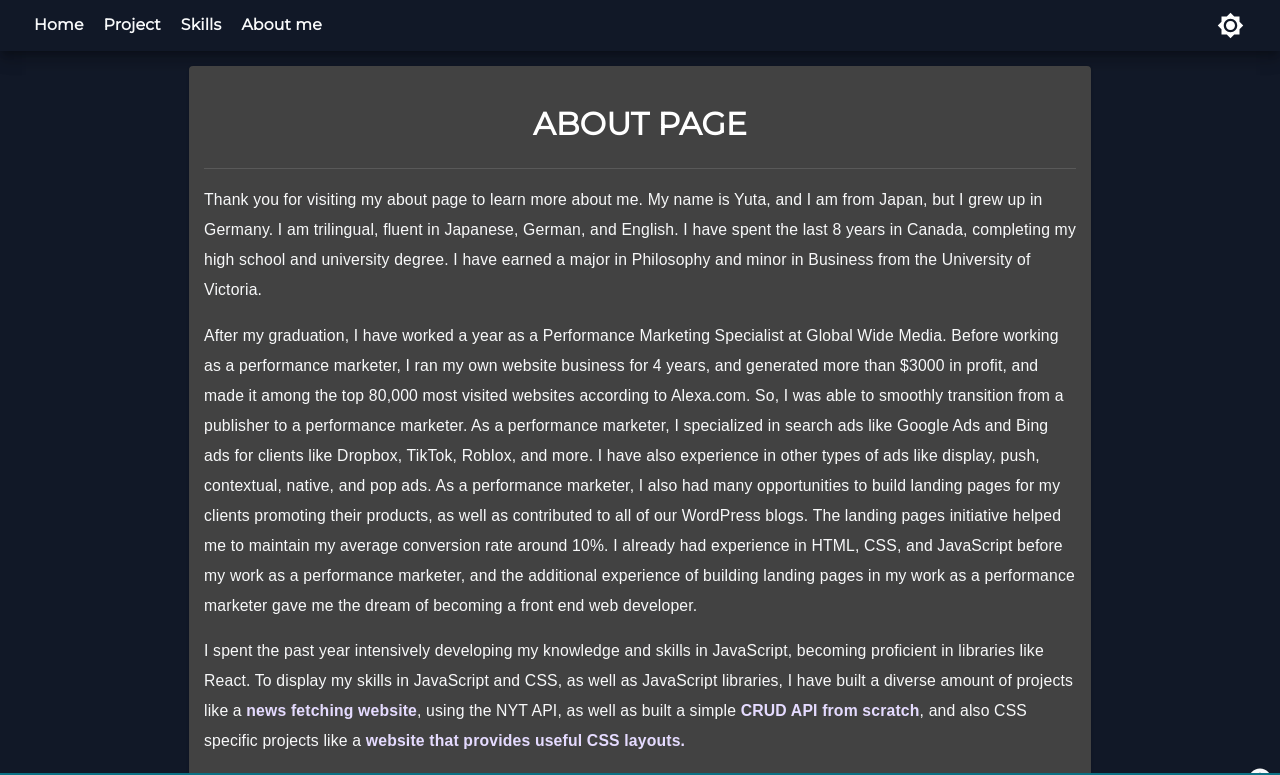
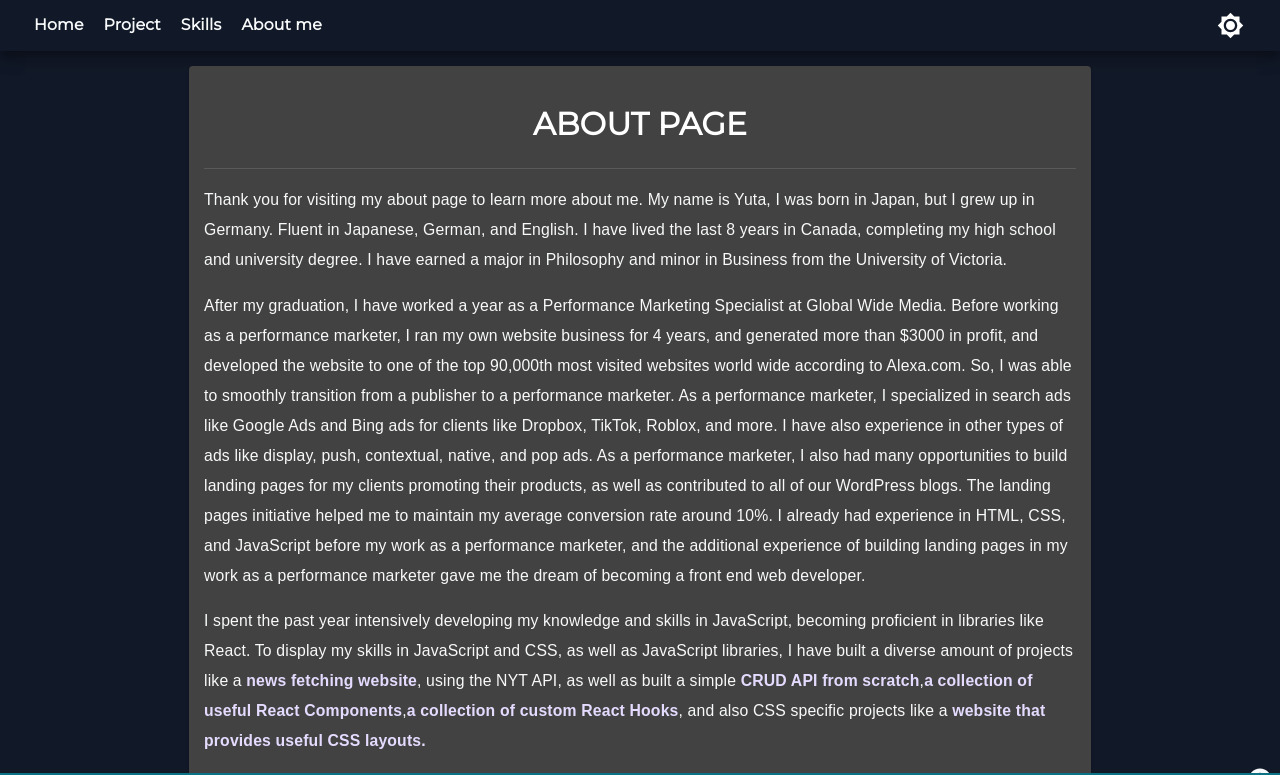
Before and after one commit to YutaMoriJP/Portfolio, a React (Create React App) app: page /about in a window 1280 px wide. Shown: the top 775 px of the page. Built offline with nearby package versions, Linux system fonts and the light colour scheme.

Commit message:
writing revisions

```diff
--- a/src/Pages/About.js
+++ b/src/Pages/About.js
@@ -19,32 +19,32 @@ const About = () => {
           <Divider />
           <Text>
             Thank you for visiting my about page to learn more about me. My name
-            is Yuta, and I am from Japan, but I grew up in Germany. I am
-            trilingual, fluent in Japanese, German, and English. I have spent
-            the last 8 years in Canada, completing my high school and university
-            degree. I have earned a major in Philosophy and minor in Business
-            from the University of Victoria.
+            is Yuta, I was born in Japan, but I grew up in Germany. Fluent in
+            Japanese, German, and English. I have lived the last 8 years in
+            Canada, completing my high school and university degree. I have
+            earned a major in Philosophy and minor in Business from the
+            University of Victoria.
           </Text>
 
           <Text>
             After my graduation, I have worked a year as a Performance Marketing
             Specialist at Global Wide Media. Before working as a performance
             marketer, I ran my own website business for 4 years, and generated
-            more than $3000 in profit, and made it among the top 80,000 most
-            visited websites according to Alexa.com. So, I was able to smoothly
-            transition from a publisher to a performance marketer. As a
-            performance marketer, I specialized in search ads like Google Ads
-            and Bing ads for clients like Dropbox, TikTok, Roblox, and more. I
-            have also experience in other types of ads like display, push,
-            contextual, native, and pop ads. As a performance marketer, I also
-            had many opportunities to build landing pages for my clients
-            promoting their products, as well as contributed to all of our
-            WordPress blogs. The landing pages initiative helped me to maintain
-            my average conversion rate around 10%. I already had experience in
-            HTML, CSS, and JavaScript before my work as a performance marketer,
-            and the additional experience of building landing pages in my work
-            as a performance marketer gave me the dream of becoming a front end
-            web developer.
+            more than $3000 in profit, and developed the website to one of the
+            top 90,000th most visited websites world wide according to
+            Alexa.com. So, I was able to smoothly transition from a publisher to
+            a performance marketer. As a performance marketer, I specialized in
+            search ads like Google Ads and Bing ads for clients like Dropbox,
+            TikTok, Roblox, and more. I have also experience in other types of
+            ads like display, push, contextual, native, and pop ads. As a
+            performance marketer, I also had many opportunities to build landing
+            pages for my clients promoting their products, as well as
+            contributed to all of our WordPress blogs. The landing pages
+            initiative helped me to maintain my average conversion rate around
+            10%. I already had experience in HTML, CSS, and JavaScript before my
+            work as a performance marketer, and the additional experience of
+            building landing pages in my work as a performance marketer gave me
+            the dream of becoming a front end web developer.
           </Text>
 
           <Text>
@@ -66,6 +66,22 @@ const About = () => {
               rel="noreferrer"
             >
               CRUD API from scratch
+            </Link>
+            ,
+            <Link
+              href="https://csb-0meyc.netlify.app/"
+              target="_blank"
+              rel="noreferrer"
+            >
+              a collection of useful React Components
+            </Link>
+            ,
+            <Link
+              href=" https://csb-4mvzf.netlify.app/"
+              target="_blank"
+              rel="noreferrer"
+            >
+              a collection of custom React Hooks
             </Link>
             , and also CSS specific projects like a{" "}
             <Link
--- a/src/data/skills.js
+++ b/src/data/skills.js
@@ -1,4 +1,97 @@
 import { v4 as uuidv4 } from "uuid";
+
+const languages = [
+  {
+    header: "HTML5",
+    language: "HTML5: semantic HTML, Accessibility, etc.",
+    experience: "4 years",
+    id: uuidv4(),
+  },
+  {
+    header: "CSS3",
+    language:
+      "Box Model, Responsive design, Media Queries, Pseudo-Class/Element, Grid Layout, Flexbox, Position, CSS Variables, CSS Functions etc.",
+    experience: "4 years",
+    id: uuidv4(),
+  },
+  {
+    //add edabit here, like in the project card?
+    header: "JavaScript (ES6)",
+    language:
+      "Template Literals, Shorthand Property Names, Arrow Functions, JavaScript Classes, Functinaly Programming, Destructuring. Parameter Defaults, Rest/Spread, ESModules, Ternaries, Array Methods, Object Methods, IIFE, RegEx, Nullish Coalescing Operator, Optional Chaining, Promises, async/await etc.",
+    experience: "3 years",
+    id: uuidv4(),
+  },
+  {
+    header: "React",
+    language:
+      "Strong understanding and lots of experience in both Function and Class Components. Please see my projects to see my React apps.",
+    experience: "2 years",
+    id: uuidv4(),
+  },
+  {
+    header: "TypeScript",
+    language:
+      "Currently learning TypeScript, and I have a general understanding of it. Intending to master it this year.",
+    experience: "6 months",
+    id: uuidv4(),
+  },
+  {
+    header: "Node.js",
+    language:
+      "Still in the process of learning and mastering Node.js, but I have good understanding of it, and Node frameworks like Express.js.",
+    experience: "1 year",
+    id: uuidv4(),
+  },
+  {
+    header: "Testing",
+    language:
+      "Jest and React Testing Library: I use Jest as my testing framework, and use React Testing Library when testing my React Components.",
+    experience: "2 years",
+    id: uuidv4(),
+  },
+  {
+    header: "CSS Framework",
+    language:
+      "Material UI and React Bootstrap: Currently, I prefer using Material UI over React Bootstrap.",
+    experience: "2 years",
+    id: uuidv4(),
+  },
+  {
+    header: "CSS in JS",
+    language:
+      "styled-components and emotion: I love and fully embrace CSS in JS, and currently prefer styled-components over emotion.",
+    experience: "2 years",
+    id: uuidv4(),
+  },
+  {
+    header: "Sass",
+    language:
+      "I have experience in Sass, and will be able to use it in projects if needed.",
+    experience: "3 years",
+    id: uuidv4(),
+  },
+  {
+    header: "Routing",
+    language:
+      "React Router: all the routing in my React apps are done with React Router. For general routing, I'm comfortable with express.js's router middleware.",
+    experience: "1 year",
+    id: uuidv4(),
+  },
+  {
+    header: "Static Site Generator",
+    language:
+      "Gatsby: I have some experience with Gatsby and the required GraphQL understanding.",
+    experience: "6 months",
+    id: uuidv4(),
+  },
+  {
+    header: "Currently Learning",
+    language:
+      "Typescipt, Node.js, and Next.js. Planned things to learn Electron, Python, and Vue.js",
+    id: uuidv4(),
+  },
+];
 
 const tools = [
   {
@@ -124,89 +217,4 @@ const tools = [
   },
 ];
 
-const languages = [
-  {
-    header: "HTML5",
-    language: "HTML5: semantic HTML, Accessibility, etc.",
-    experience: "4 years",
-    id: uuidv4(),
-  },
-  {
-    header: "CSS3",
-    language:
-      "Box Model, Responsive design, Media Queries, Pseudo-Class/Element, Grid Layout, Flexbox, Position, CSS Variables, CSS Functions etc.",
-    experience: "4 years",
-    id: uuidv4(),
-  },
-  {
-    header: "JavaScript (ES6)",
-    language:
-      "Template Literals, Shorthand Property Names, Arrow Functions, JavaScript Classes, Functinaly Programming, Destructuring. Parameter Defaults, Rest/Spread, ESModules, Ternaries, Array Methods, Object Methods, IIFE, RegEx, Nullish Coalescing Operator, Optional Chaining, Promises, async/await etc.",
-    experience: "3 years",
-    id: uuidv4(),
-  },
-  {
-    header: "Node.js",
-    language:
-      "Still in the process of learning and mastering Node.js, but I have good understanding of it, and Node frameworks like Express.js.",
-    experience: "1 year",
-    id: uuidv4(),
-  },
-  {
-    header: "UI Library",
-    language:
-      "React JS: I love React and have spent a lot of time in the last years learning it. Please see my projects to see my React apps.",
-    experience: "2 years",
-    id: uuidv4(),
-  },
-  {
-    header: "Testing",
-    language:
-      "Jest and React Testing Library: I use Jest as my testing framework, and use React Testing Library when testing my React Components.",
-    experience: "2 years",
-    id: uuidv4(),
-  },
-  {
-    header: "UI Framework",
-    language:
-      "Material UI and React Bootstrap: Currently, I prefer using Material UI over React Bootstrap.",
-    experience: "2 years",
-    id: uuidv4(),
-  },
-  {
-    header: "CSS in JS",
-    language:
-      "styled-components and emotion: I love and fully embrace CSS in JS, and currently prefer styled-components over emotion.",
-    experience: "2 years",
-    id: uuidv4(),
-  },
-  {
-    header: "Sass",
-    language:
-      "I used to use Sass, but a CSS in JS library like styled-components has replaced it in my projects.",
-    experience: "3 years",
-    id: uuidv4(),
-  },
-  {
-    header: "Routing",
-    language:
-      "React Router: all the routing in my React apps are done with React Router. For general routing, I'm comfortable with express.js's router middleware, and also with the Browser's History API.",
-    experience: "1 year",
-    id: uuidv4(),
-  },
-  {
-    header: "Static Site Generator",
-    language:
-      "Gatsby: I have some experience with Gatsby and the required GraphQL understanding.",
-    experience: "6 months",
-    id: uuidv4(),
-  },
-  {
-    header: "Currently Learning",
-    language:
-      "Typescipt, Node.js, and Next.js. Planned things to learn Electron, Python, and Vue.js",
-    id: uuidv4(),
-  },
-];
-
 export { tools, languages };
```
